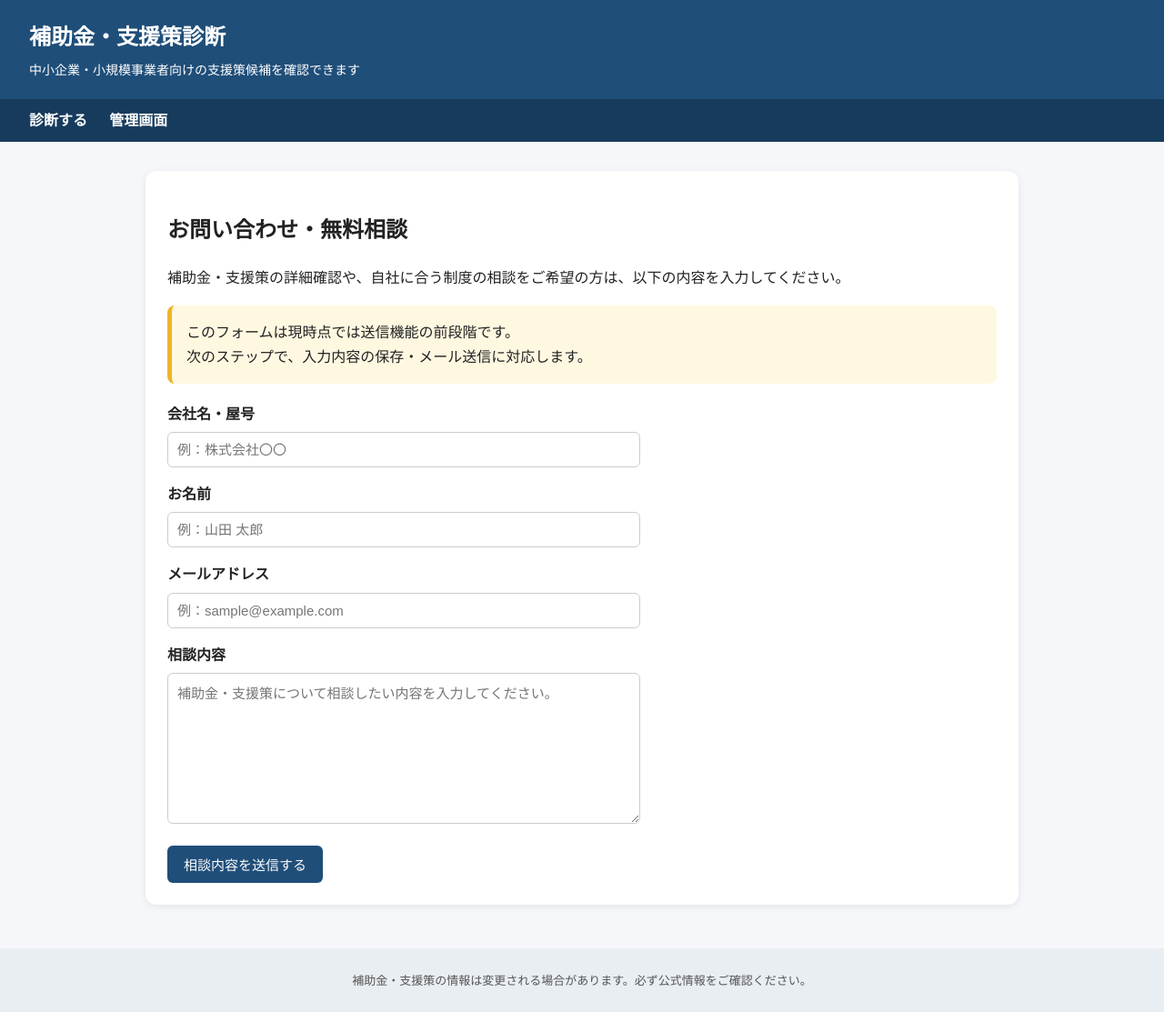
After one commit to tom-tsuruda/subsidy-support-finder, a Django app: page /inquiries/contact/ in a window 1280 px wide. The commit adds this page. Shown: the whole page at 91% size. Run offline with Django 5.2, Linux system fonts and the light colour scheme.

Commit message:
develop-2

```diff
--- a/config/urls.py
+++ b/config/urls.py
@@ -6,4 +6,5 @@ urlpatterns = [
     path("", RedirectView.as_view(url="/subsidies/diagnosis/", permanent=False)),
     path("admin/", admin.site.urls),
     path("subsidies/", include("subsidies.urls")),
+    path("inquiries/", include("inquiries.urls")),
 ]
--- /dev/null
+++ b/inquiries/templates/inquiries/contact_form.html
@@ -0,0 +1,44 @@
+{% extends "subsidies/base.html" %}
+
+{% block title %}お問い合わせ{% endblock %}
+
+{% block content %}
+<div class="card">
+    <h2>お問い合わせ・無料相談</h2>
+
+    <p>
+        補助金・支援策の詳細確認や、自社に合う制度の相談をご希望の方は、以下の内容を入力してください。
+    </p>
+
+    <div class="notice">
+        このフォームは現時点では送信機能の前段階です。<br>
+        次のステップで、入力内容の保存・メール送信に対応します。
+    </div>
+
+    <form method="post">
+        {% csrf_token %}
+
+        <p>
+            <label>会社名・屋号</label><br>
+            <input type="text" name="company_name" placeholder="例：株式会社〇〇">
+        </p>
+
+        <p>
+            <label>お名前</label><br>
+            <input type="text" name="name" placeholder="例：山田 太郎" required>
+        </p>
+
+        <p>
+            <label>メールアドレス</label><br>
+            <input type="email" name="email" placeholder="例：sample@example.com" required>
+        </p>
+
+        <p>
+            <label>相談内容</label><br>
+            <textarea name="message" rows="8" placeholder="補助金・支援策について相談したい内容を入力してください。"></textarea>
+        </p>
+
+        <button type="submit">相談内容を送信する</button>
+    </form>
+</div>
+{% endblock %}
--- /dev/null
+++ b/inquiries/urls.py
@@ -0,0 +1,8 @@
+from django.urls import path
+from . import views
+
+app_name = "inquiries"
+
+urlpatterns = [
+    path("contact/", views.contact_form, name="contact_form"),
+]
--- a/inquiries/views.py
+++ b/inquiries/views.py
@@ -1,3 +1,8 @@
 from django.shortcuts import render
 
 # Create your views here.
+from django.shortcuts import render
+
+
+def contact_form(request):
+    return render(request, "inquiries/contact_form.html")
--- a/subsidies/templates/subsidies/diagnosis_result.html
+++ b/subsidies/templates/subsidies/diagnosis_result.html
@@ -83,6 +83,7 @@
         自社で使える可能性を詳しく確認したい方は、お気軽にご相談ください。
     </p>
 
-    <a class="button" href="/subsidies/diagnosis/">もう一度診断する</a>
+    <a class="button" href="/inquiries/contact/">この内容で相談する</a>
+    <a class="button button-outline" href="/subsidies/diagnosis/">もう一度診断する</a>
 </div>
 {% endblock %}
```
